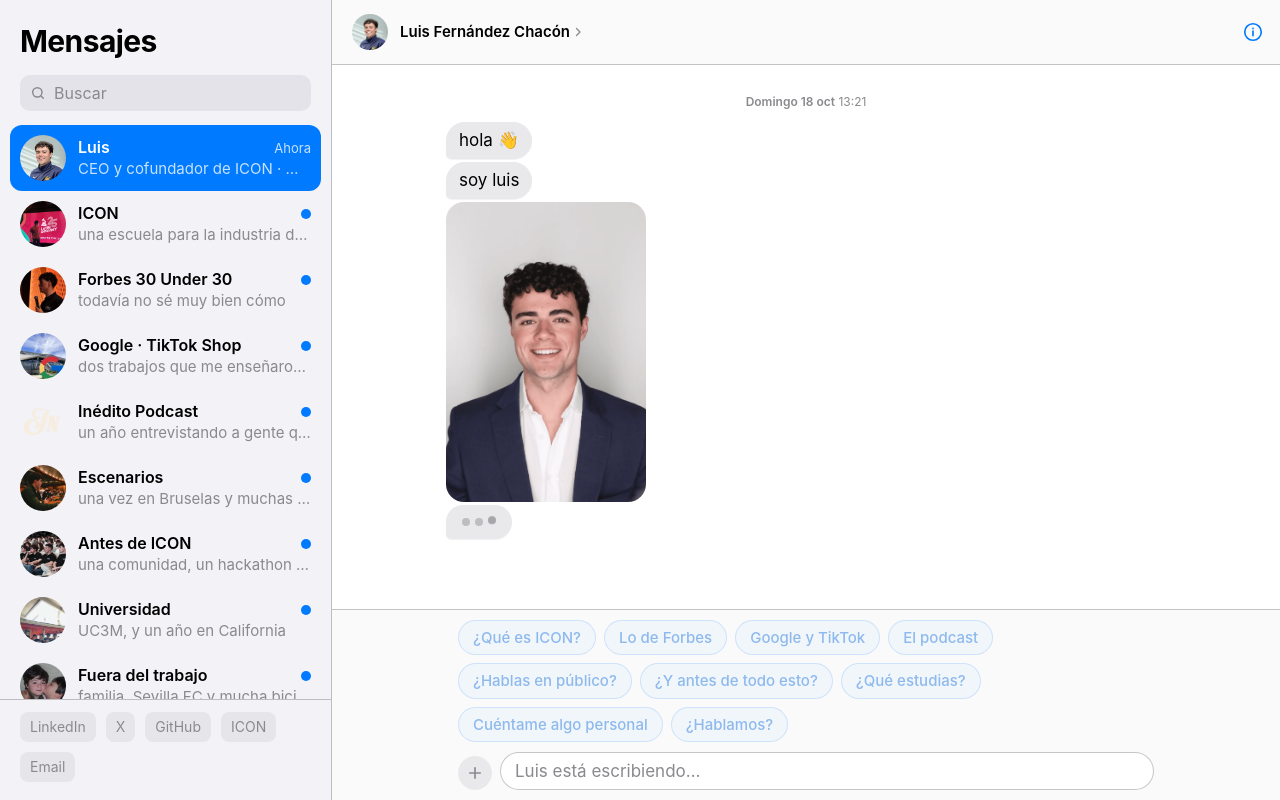
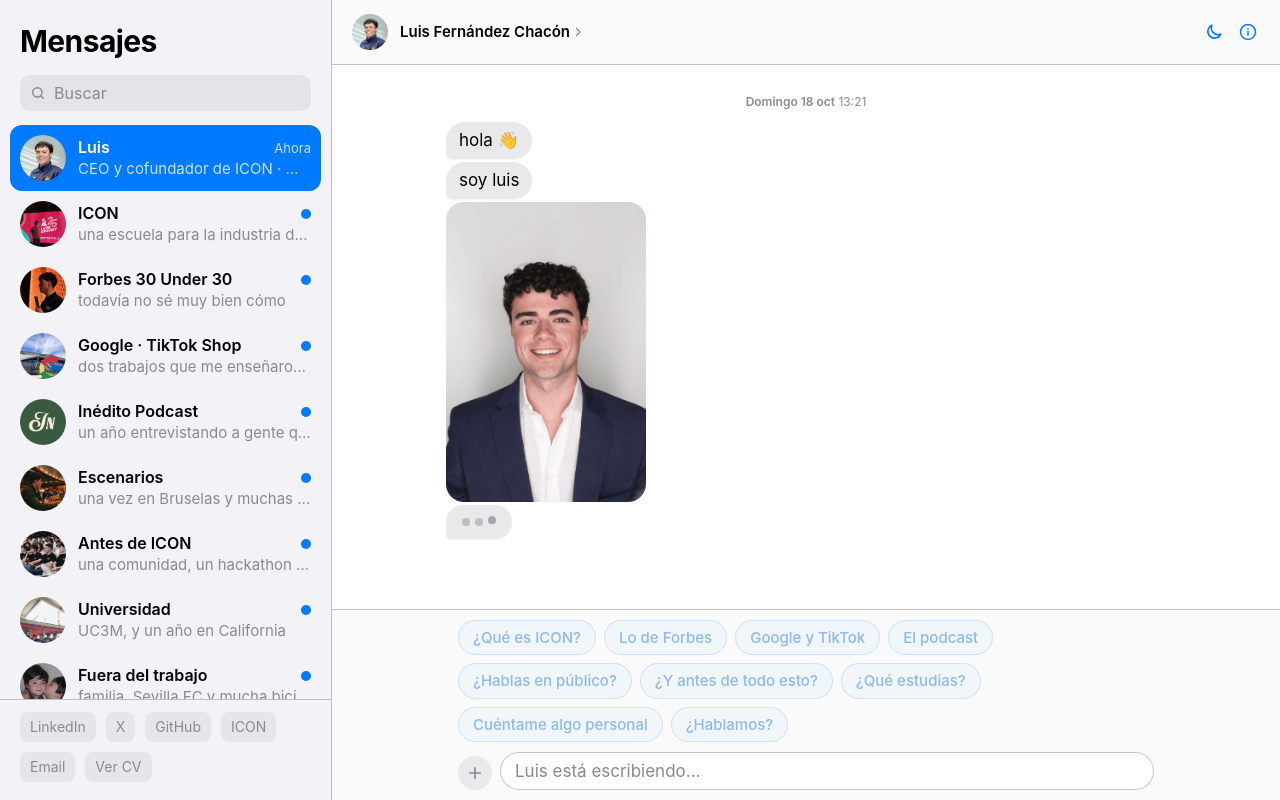
Before and after one commit to luischacon1/CV_landing, a Next.js app: page / in a window 1280 px wide. Built offline with nearby package versions, Linux system fonts and the light colour scheme.

Commit message:
Botón de CV (descarga directa), selector modo día/noche y datos actualizados del CV
Co-Authored-By: Claude Fable 5.1 <noreply@anthropic.com>
Claude-Session: https://claude.ai/code/session_0176zyo4cfGhaymxqbJtmhmF

```diff
--- a/src/app/api/chat/prompt.js
+++ b/src/app/api/chat/prompt.js
@@ -43,16 +43,20 @@ Hoy es ${HOY()}.
 - Nacido en un pueblo de Badajoz, familia andaluza, se siente andaluz. Del Sevilla FC. Le gusta el flamenco. Vive en Madrid. Veintipocos años.
 - CEO y cofundador de ICON Entertainment Education, S.L. (ICON Music Business School, iconmbs.com). Escuela de negocios para la industria del entretenimiento. Curso Superior en Music Business avalado por la Universidad Nebrija. Claustro de más de 80 profesionales en activo (managers, ejecutivos de discográficas, artistas, abogados, promotores). Arrancó como proyecto en septiembre de 2025 mientras Luis seguía en TikTok Shop; la sociedad se constituyó en 2026. Cofundador: Pau Rebollo (viene del mundo de los shows y eventos). Han grabado clases con mentores en Miami durante los Latin Grammy.
 - Forbes España 30 Under 30 2026 (lista publicada en julio de 2026), junto a Pau, por ICON.
-- Trayectoria reciente: un año como Account Manager en TikTok Shop España (onboarding de más de 30 vendedores en dos meses, campañas, visitas a sellers por toda España). Después, verano de 2026 (julio-septiembre), New Business Sales en Google Dublín para el mercado de UK. Podía haberse quedado en Google y decidió no hacerlo para dedicarse por completo a ICON.
+- Trayectoria reciente: TikTok Shop España (julio 2025 - mayo 2026), Account & Creator Manager. Entró de becario y fue el empleado más joven en pasar a contrato indefinido en TikTok Shop España. Onboarding de más de 100 vendedores y partnerships con creadores en Portugal, Polonia, Alemania, Italia y Francia. Después, verano de 2026 (julio-septiembre), New Business Sales en Google Dublín (hub EMEA) para el mercado de UK: prospección de anunciantes, superó todos los objetivos y montó un pequeño agente de IA para automatizar seguimientos en LinkedIn. Podía haberse quedado en Google y decidió no hacerlo para dedicarse por completo a ICON.
 - Inédito Podcast (2023-2024): más de 70 episodios, 45.000 suscriptores en YouTube, 20 millones de visualizaciones. Invitados: Julissa Reynoso (embajadora de EE. UU. en España), Federico Linares (presidente de EY España), Albert Triola (CEO de Oracle España), Borja Vázquez (CEO de Scalpers), Carlos Latre, Belén Esteban, la hormiga de El Hormiguero. Lo hacía todo él: idea, entrevistas, edición.
 - Skill Hunting (2022-2024): cofundador y responsable de desarrollo de negocio de una comunidad de emprendedores jóvenes. Más de 10 eventos, 25.000 seguidores, más de 50.000 € en patrocinios.
 - No Suspires (agosto 2024): responsable de producción del campamento de Pedro Buerbaum. Spine Consulting (2022-2023): Account Executive, ventas B2B a pymes. Influence Hub (2024-2025): marketing de influencers. Artist Boosting (2023-2024): growth y operaciones.
+- Idiomas: español nativo, inglés C2, portugués B1.
 - Habló en el Parlamento Europeo con 18 años sobre emprendimiento joven. Da charlas en institutos; es lo que más le gusta.
-- Primer hackathon: se quedó en blanco en mitad del pitch y aun así ganaron.
+- Primer hackathon: StartCamp 2022, el hackathon más grande de la UC3M. Se quedó en blanco en mitad del pitch y aun así ganaron, con una solución de LegalTech basada en IA.
+- Bright Future Program de Nova Talent (enero 2024).
+- Voluntariado: monitor de campamentos (PDAV) y organizó un evento benéfico para financiar microcréditos de emprendimiento en países en desarrollo.
 - Estudios: doble grado en Estudios Internacionales y Administración de Empresas en la Universidad Carlos III de Madrid (le quedan los últimos TFGs). Año de intercambio en UC Irvine (California), donde montó Apex, un proyecto de healthtech (pastillero inteligente con IA) que llegó a la final de una venture competition.
 - Visitó las sedes de Meta y Google en Silicon Valley gracias a dos españoles (Guille y Jaime) que conoció en la cola de una discoteca en San Francisco.
 - Saltó en paracaídas en Hawái y lloró. Le gusta la bici, el surf, nadar, el golf y el monte. Familia: su hermano, su abuela y Greta (su perra). Interesado en finanzas personales e inversión.
 - Vende relojes a nivel internacional como actividad secundaria (lo cuenta si le preguntan, sin darle importancia).
+- Si piden el CV: hay un botón "Ver CV" en la web (abajo a la izquierda en ordenador, o en la tarjeta de contacto). Lo descarga en PDF.
 - Contacto: fernandez.luis.chacon@gmail.com · LinkedIn: linkedin.com/in/luisfernandezchacon · X: @Luis_fchacon · GitHub: luischacon1 · ICON: iconmbs.com
 
 ## Capítulos con fotos
--- a/src/app/components/Chat.jsx
+++ b/src/app/components/Chat.jsx
@@ -4,6 +4,7 @@ import Message from "./Message";
 import Lightbox from "./Lightbox";
 import Sidebar from "./Sidebar";
 import Composer from "./Composer";
+import ThemeToggle from "./ThemeToggle";
 import { profile } from "../content/profile";
 import { intro, chapters, chapterById } from "../content/chapters";
 
@@ -281,12 +282,15 @@ export default function Chat() {
               <path d="M9 5l7 7-7 7" />
             </svg>
           </span>
-          <a className="navbar-side right" href={profile.links.linkedin} target="_blank" rel="noopener noreferrer" aria-label="LinkedIn de Luis">
-            <svg width="22" height="22" viewBox="0 0 24 24" fill="none" stroke="currentColor" strokeWidth="1.8" strokeLinecap="round" strokeLinejoin="round" aria-hidden="true">
-              <circle cx="12" cy="12" r="9" />
-              <path d="M12 11v5M12 8v.5" />
-            </svg>
-          </a>
+          <span className="navbar-side right">
+            <ThemeToggle />
+            <a className="theme-toggle" href={profile.links.linkedin} target="_blank" rel="noopener noreferrer" aria-label="LinkedIn de Luis" title="LinkedIn">
+              <svg width="20" height="20" viewBox="0 0 24 24" fill="none" stroke="currentColor" strokeWidth="1.8" strokeLinecap="round" strokeLinejoin="round" aria-hidden="true">
+                <circle cx="12" cy="12" r="9" />
+                <path d="M12 11v5M12 8v.5" />
+              </svg>
+            </a>
+          </span>
         </header>
 
         <div className="messages" ref={listRef} onScroll={onScroll} role="log" aria-live="polite" aria-relevant="additions">
--- a/src/app/components/Message.jsx
+++ b/src/app/components/Message.jsx
@@ -110,6 +110,10 @@ function ContactCard() {
           <span>ICON</span>
           <span>iconmbs.com</span>
         </a>
+        <a href={profile.cv} download="CV_Luis_Fernandez.pdf">
+          <span>CV</span>
+          <span>PDF</span>
+        </a>
       </div>
     </div>
   );
--- a/src/app/components/Sidebar.jsx
+++ b/src/app/components/Sidebar.jsx
@@ -67,7 +67,7 @@ export default function Sidebar({ seen, current, onPick }) {
               aria-current={current === c.id}
               onClick={() => onPick(c.id)}
             >
-              <span className={`row-avatar${img ? "" : " mono"}`}>
+              <span className={`row-avatar${img ? "" : " mono"}${c.row.logo ? " logo" : ""}`}>
                 {img ? <img src={img} alt="" /> : c.row.title[0]}
               </span>
               <span className="row-text">
@@ -88,6 +88,7 @@ export default function Sidebar({ seen, current, onPick }) {
         <a href={profile.links.github} target="_blank" rel="noopener noreferrer">GitHub</a>
         <a href={profile.links.icon} target="_blank" rel="noopener noreferrer">ICON</a>
         <a href={`mailto:${profile.email}`}>Email</a>
+        <a href={profile.cv} download="CV_Luis_Fernandez.pdf">Ver CV</a>
       </div>
     </aside>
   );
--- /dev/null
+++ b/src/app/components/ThemeToggle.jsx
@@ -0,0 +1,56 @@
+"use client";
+import { useEffect, useState } from "react";
+
+const KEY = "luis-theme";
+
+function systemTheme() {
+  return window.matchMedia("(prefers-color-scheme: light)").matches ? "light" : "dark";
+}
+
+export default function ThemeToggle() {
+  const [theme, setTheme] = useState(null);
+
+  useEffect(() => {
+    let saved = null;
+    try {
+      saved = localStorage.getItem(KEY);
+    } catch {}
+    setTheme(saved === "light" || saved === "dark" ? saved : systemTheme());
+  }, []);
+
+  useEffect(() => {
+    if (!theme) return;
+    document.documentElement.dataset.theme = theme;
+    document.querySelector('meta[name="theme-color"]:not([media])')?.setAttribute("content", theme === "light" ? "#ffffff" : "#000000");
+  }, [theme]);
+
+  const toggle = () => {
+    const next = theme === "light" ? "dark" : "light";
+    setTheme(next);
+    try {
+      localStorage.setItem(KEY, next);
+    } catch {}
+  };
+
+  const isLight = theme === "light";
+  return (
+    <button
+      type="button"
+      className="theme-toggle"
+      onClick={toggle}
+      aria-label={isLight ? "Cambiar a modo noche" : "Cambiar a modo día"}
+      title={isLight ? "Modo noche" : "Modo día"}
+    >
+      {isLight ? (
+        <svg width="20" height="20" viewBox="0 0 24 24" fill="none" stroke="currentColor" strokeWidth="1.9" strokeLinecap="round" strokeLinejoin="round" aria-hidden="true">
+          <path d="M20 14.5A8 8 0 0 1 9.5 4a8 8 0 1 0 10.5 10.5z" />
+        </svg>
+      ) : (
+        <svg width="20" height="20" viewBox="0 0 24 24" fill="none" stroke="currentColor" strokeWidth="1.9" strokeLinecap="round" strokeLinejoin="round" aria-hidden="true">
+          <circle cx="12" cy="12" r="4" />
+          <path d="M12 2v2M12 20v2M4.9 4.9l1.4 1.4M17.7 17.7l1.4 1.4M2 12h2M20 12h2M4.9 19.1l1.4-1.4M17.7 6.3l1.4-1.4" />
+        </svg>
+      )}
+    </button>
+  );
+}
--- a/src/app/content/chapters.js
+++ b/src/app/content/chapters.js
@@ -81,7 +81,7 @@ export const chapters = [
     chip: "Google y TikTok",
     row: { title: "Google · TikTok Shop", preview: "dos trabajos que me enseñaron mucho" },
     messages: [
-      { kind: "text", text: "estuve un año en TikTok Shop España ayudando a pequeñas marcas a vender en la plataforma. onboarding, campañas, visitas. aprendí a vender de verdad, que es distinto de lo que uno se imagina" },
+      { kind: "text", text: "entré de becario en TikTok Shop España y acabé con contrato, ayudando a marcas a vender en la plataforma y a creadores de medio europa a vivir de ello. aprendí a vender de verdad, que es distinto de lo que uno se imagina" },
       { kind: "text", text: "después pasé el verano de 2026 en Google, en Dublín, en el equipo de ventas para el mercado de UK. tres meses muy intensos" },
       { kind: "photos", photos: [P("google-hq", 1050, 1400, "Luis en la sede de Google"), P("google-inside", 1050, 1400, "Dentro de las oficinas de Google"), P("meta-hq", 1050, 1400, "Luis en la sede de Meta")] },
       { kind: "text", text: "estas son de mucho antes, de la primera vez que pisé Silicon Valley. una noche en San Francisco conocí a dos españoles en una cola, Guille y Jaime, y al día siguiente me estaban enseñando las oficinas de Meta y Google. la gente buena es lo mejor que te puede pasar" },
@@ -92,7 +92,7 @@ export const chapters = [
   {
     id: "inedito",
     chip: "El podcast",
-    row: { title: "Inédito Podcast", preview: "un año entrevistando a gente que sabía más que yo", image: "/media/inedito-logo.png" },
+    row: { title: "Inédito Podcast", preview: "un año entrevistando a gente que sabía más que yo", image: "/media/inedito-logo.png", logo: true },
     messages: [
       { kind: "text", text: "entre 2023 y 2024 hice un podcast que se llamaba Inédito. la excusa era sentarme con gente que me interesaba y hacerle preguntas" },
       { kind: "text", text: "lo grababa y lo editaba yo, así que si ves un corte raro ya sabes de quién es la culpa. se juntaron más de 70 episodios y, no sé muy bien por qué, bastante gente al otro lado" },
--- a/src/app/content/profile.js
+++ b/src/app/content/profile.js
@@ -6,6 +6,7 @@ export const profile = {
   role: "CEO y cofundador de ICON",
   avatar: { src: "/media/luis-sonrisa.webp", w: 1271, h: 1266 },
   email: "fernandez.luis.chacon@gmail.com",
+  cv: "/CV_Luis_Fernandez.pdf",
   links: {
     linkedin: "https://linkedin.com/in/luisfernandezchacon",
     x: "https://x.com/Luis_fchacon",
--- a/src/app/globals.css
+++ b/src/app/globals.css
@@ -35,7 +35,7 @@
 }
 
 @media (prefers-color-scheme: light) {
-  :root {
+  :root:not([data-theme="dark"]) {
     color-scheme: light;
     --bg: #ffffff;
     --bg-elevated: #f2f2f7;
@@ -59,6 +59,30 @@
     --shadow-bubble: 0 1px 1px rgba(0, 0, 0, 0.06);
   }
 }
+
+:root[data-theme="light"] {
+    color-scheme: light;
+    --bg: #ffffff;
+    --bg-elevated: #f2f2f7;
+    --bg-sidebar: #f2f2f7;
+    --bg-sidebar-row: rgba(0, 0, 0, 0.05);
+    --bg-field: rgba(118, 118, 128, 0.12);
+    --bubble-in: #e9e9eb;
+    --bubble-out: #007aff;
+    --bubble-out-2: #2a8cff;
+    --label: #000000;
+    --label-2: #8a8a8e;
+    --label-3: rgba(60, 60, 67, 0.3);
+    --separator: rgba(60, 60, 67, 0.29);
+    --tint: #007aff;
+    --green: #34c759;
+    --bar: rgba(249, 249, 249, 0.85);
+    --chip: rgba(0, 122, 255, 0.08);
+    --chip-border: rgba(0, 122, 255, 0.35);
+    --chip-label: #0a6cde;
+    --card: #ffffff;
+    --shadow-bubble: 0 1px 1px rgba(0, 0, 0, 0.06);
+  }
 
 @theme inline {
   --color-bg: var(--bg);
@@ -225,6 +249,13 @@ button {
   height: 100%;
   object-fit: cover;
 }
+.row-avatar.logo {
+  background: #3a5a40;
+}
+.row-avatar.logo img {
+  object-fit: contain;
+  padding: 6px;
+}
 .row-avatar.mono {
   background: linear-gradient(180deg, #8e8e93, #636366);
   color: #fff;
@@ -366,6 +397,8 @@ button {
 }
 .navbar-side.right {
   right: 10px;
+  display: inline-flex;
+  gap: 2px;
 }
 @media (min-width: 900px) {
   .navbar {
@@ -891,6 +924,23 @@ button {
   text-decoration: none;
 }
 
+/* theme toggle */
+.theme-toggle {
+  width: 32px;
+  height: 32px;
+  border-radius: 50%;
+  border: 0;
+  background: transparent;
+  color: var(--tint);
+  display: grid;
+  place-items: center;
+}
+@media (hover: hover) {
+  .theme-toggle:hover {
+    background: var(--bg-sidebar-row);
+  }
+}
+
 /* scroll-to-bottom pill */
 .to-bottom {
   position: absolute;
```
Also changed, not shown: src/app/layout.js (+8 -1 lines), 1 other file (tests, documents, lock files or other folders).
